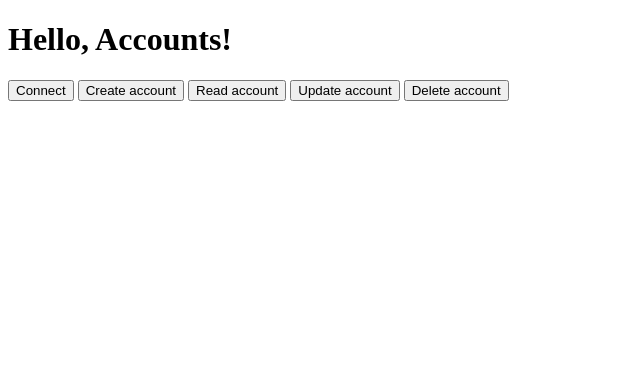
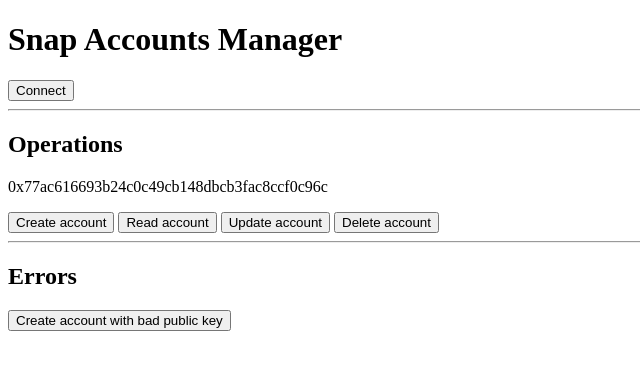
Before and after one commit to LavaMoat/snap-test-manage-accounts, a website: page index.html in a window 1280 px wide. Shown: the whole page, without its empty margins (0-640 px from the left). Drawn offline with Linux system fonts and the light colour scheme.

Commit message:
Trigger code path with bad public key.

```diff
--- a/index.html
+++ b/index.html
@@ -1,23 +1,43 @@
 <!doctype html>
 <html>
   </head>
-    <title>Hello, Accounts!</title>
+    <title>Snap Accounts Manager</title>
     <link rel="icon" type="image/svg" href="./images/icon.svg"/>
   </head>
 
   <body>
-    <h1>Hello, Accounts!</h1>
-    <button class="connect">Connect</button>
-    <button class="createAccount">Create account</button>
-    <button class="readAccount">Read account</button>
-    <button class="updateAccount">Update account</button>
-    <button class="deleteAccount">Delete account</button>
+    <h1>Snap Accounts Manager</h1>
+    <div>
+      <button class="connect">Connect</button>
+    </div>
+
+    <hr>
+
+    <h2>Operations</h2>
+    <div>
+      <p id="publicAddress"></p>
+      <button class="createAccount">Create account</button>
+      <button class="readAccount">Read account</button>
+      <button class="updateAccount">Update account</button>
+      <button class="deleteAccount">Delete account</button>
+    </div>
+
+    <hr>
+
+    <h2>Errors</h2>
+    <div>
+      <button class="badCreateAccount">Create account with bad public key</button>
+    </div>
   </body>
 
   <script>
     const snapId = `local:${location.href}`;
 
+    const badPublicKey = "ff";
+    const publicAddress = "0x77ac616693b24c0c49cb148dbcb3fac8ccf0c96c";
     const publicKey = "deadbeefdeadbeefdeadbeefdeadbeefdeadbeefdeadbeefdeadbeefdeadbeefdeadbeefdeadbeefdeadbeefdeadbeefdeadbeefdeadbeefdeadbeefdeadbeef";
+
+    document.getElementById("publicAddress").innerText = publicAddress;
 
     const connectButton =
       document.querySelector('button.connect');
@@ -30,11 +50,16 @@
     const deleteAccountButton =
       document.querySelector('button.deleteAccount');
 
+    const badCreateAccountButton =
+      document.querySelector('button.badCreateAccount');
+
     connectButton.addEventListener('click', connect)
-    createAccountButton.addEventListener('click', createAccount)
+    createAccountButton.addEventListener('click', () => createAccount(publicKey))
     readAccountButton.addEventListener('click', readAccount)
     updateAccountButton.addEventListener('click', () => updateAccount({value: "new updated value"}))
     deleteAccountButton.addEventListener('click', deleteAccount)
+
+    badCreateAccountButton.addEventListener('click', () => createAccount(badPublicKey))
 
     // here we get permissions to interact with and install the snap
     async function connect () {
@@ -46,7 +71,7 @@
       })
     }
 
-    async function createAccount () {
+    async function createAccount (publicKey) {
       try {
         const account = [ publicKey, { value: 'Secret data' } ];
         const response = await ethereum.request({
@@ -112,5 +137,6 @@
         alert('Problem happened: ' + err.message || err)
       }
     }
+
   </script>
 </html>
```
